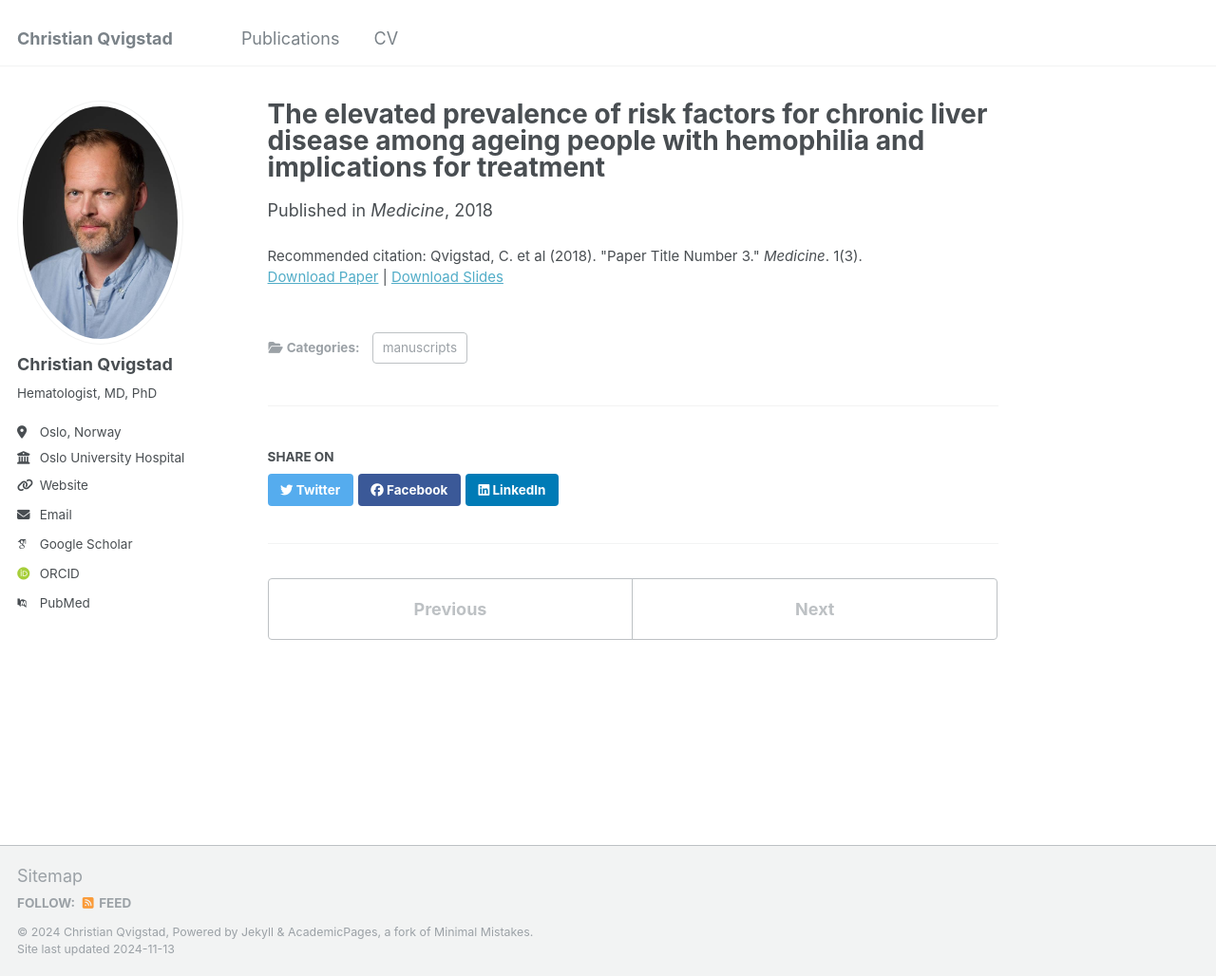
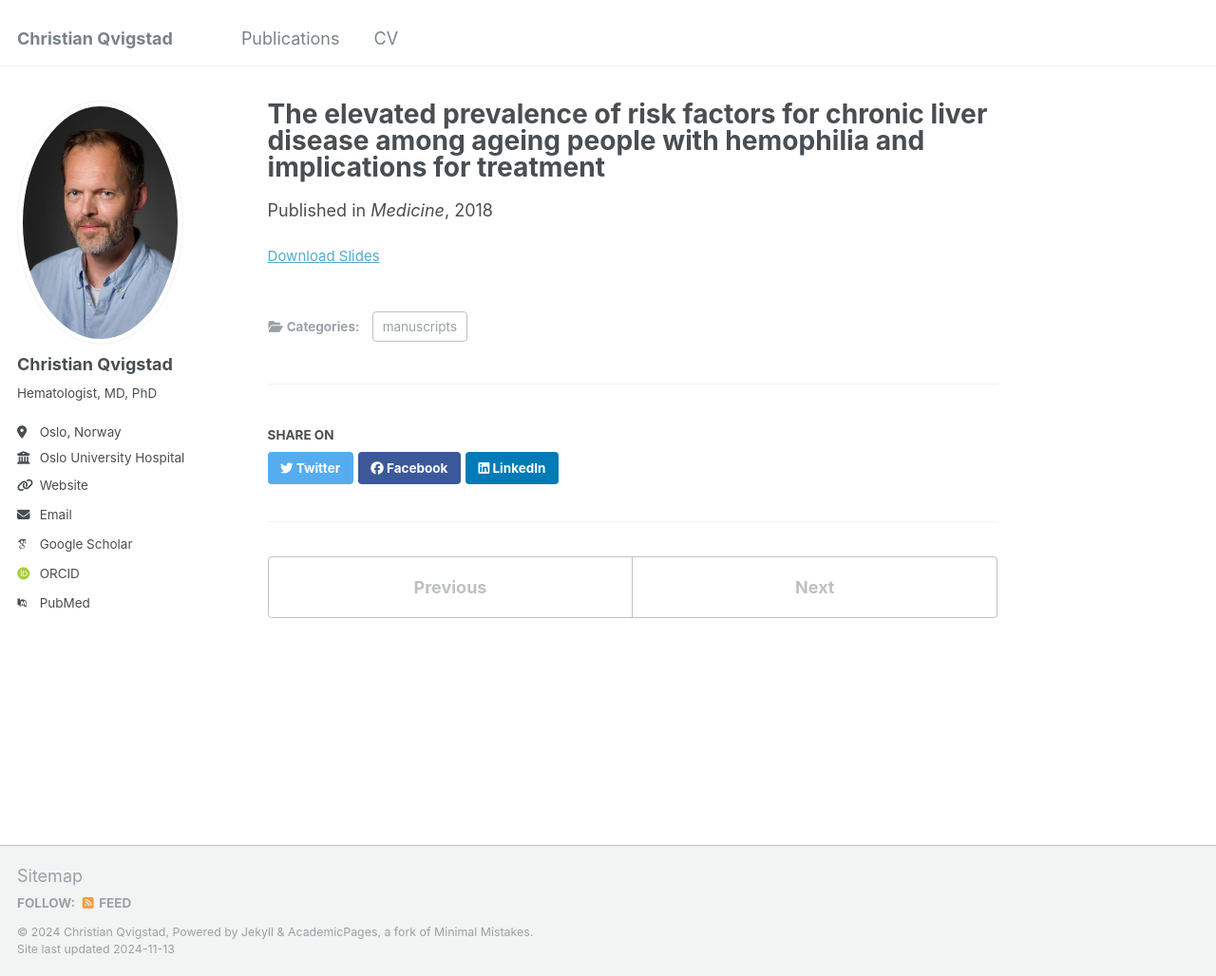
Before and after one commit to qvigstad/qvigstad.github.io, a Jekyll site: the page built from _publications/2018-09-CLD-Med.md, in a window 1280 px wide and 1028 px high. Shown: the whole window at 95% size. Built offline with Jekyll 4.4.1, drawn with Linux system fonts in a browser that asks for light colours; some web fonts are replaced.

Commit message:
Update 2018-09-CLD-Med.md

```diff
--- a/_publications/2018-09-CLD-Med.md
+++ b/_publications/2018-09-CLD-Med.md
@@ -6,5 +6,5 @@ date: 2018-09-01
 venue: 'Medicine'
 slidesurl: 'https://qvigstad.github.io/files/Qvigstad_2018_CLD_Medicine.pdf'
 paperurl: 'https://doi.org/10.1097/MD.0000000000012551'
-citation: 'Qvigstad, C. et al (2018). &quot;Paper Title Number 3.&quot; <i>Medicine</i>. 1(3).'
+citation:
 ---
```
